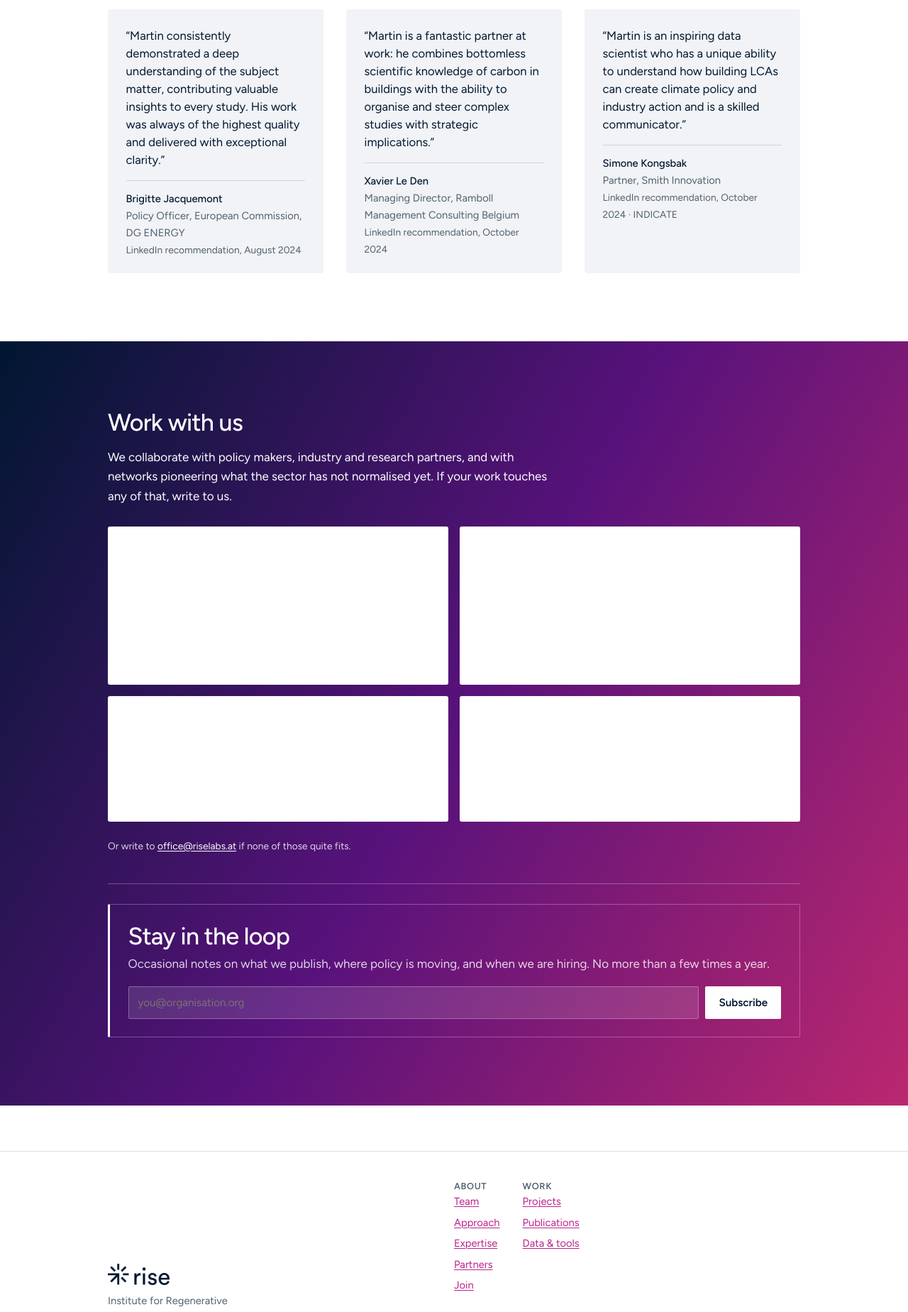
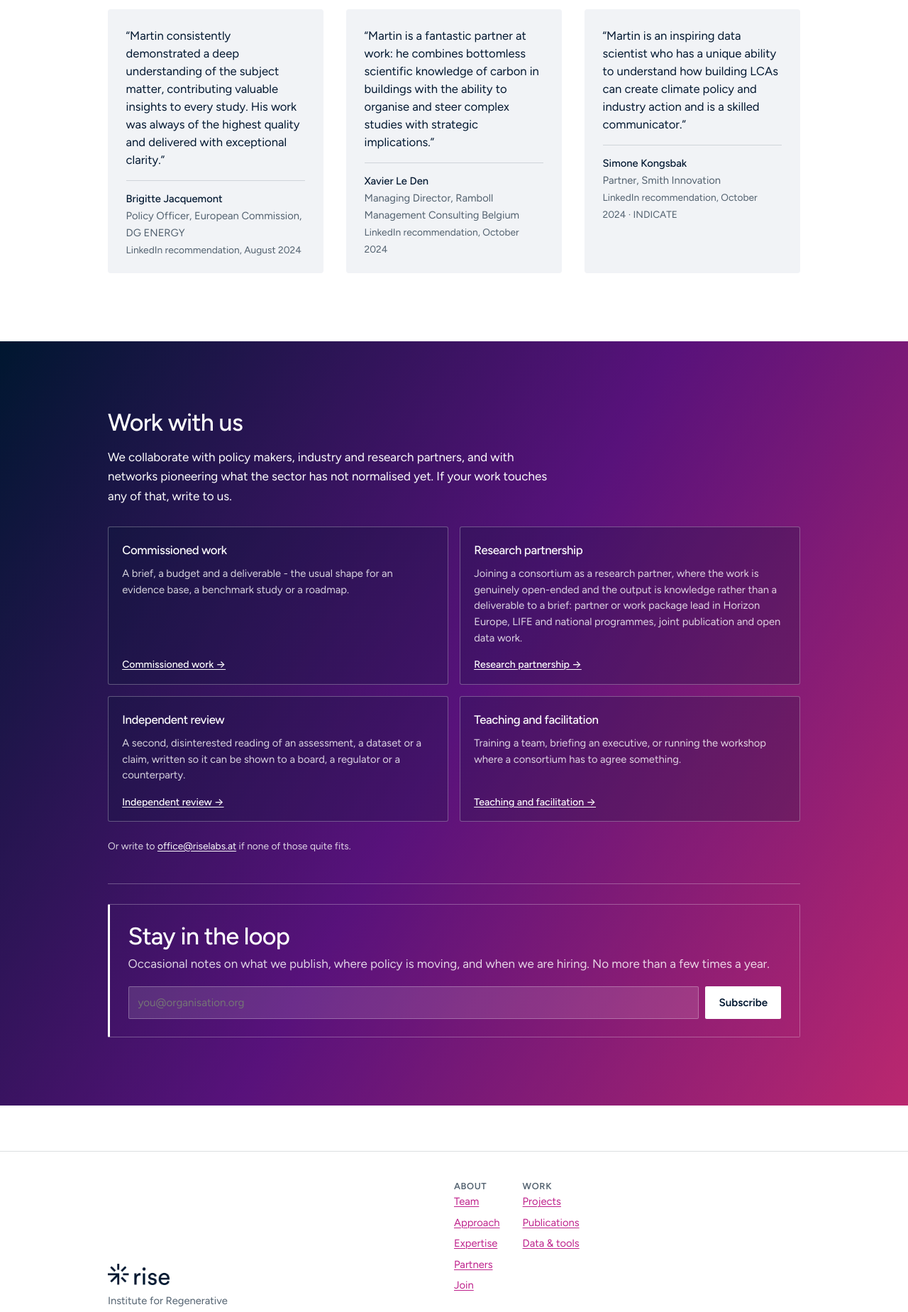
Before and after one commit to mroeck/riselabs.at, a Jekyll site: the page built from index.md, in a window 1280 px wide. Shown: the part 4086-5935 px from the top of the page at 71% size. Built offline with Jekyll 4.4.1, drawn with Linux system fonts in a browser that asks for light colours; some web fonts are replaced.

Commit message:
Give the closing band a bed for the panels inside it
The band redefines the ink to white, but anything inside it that paints
itself with the page colour kept doing so. In light theme that is a white
panel carrying white text: the engagement cards would have been four blank
rectangles. It did not show in the R1-R3 screenshots because the cards are
being rewritten on another branch, and it would have appeared only once both
landed.

So `--bg` is redefined on the band too, to a translucent navy. Panels inside
now get a bed that works with white ink in both themes, the gradient still
reads through them, and white on that bed measures 7.73:1 at the gradient's
worst point.

Co-Authored-By: Claude Opus 5 <noreply@anthropic.com>
Claude-Session: https://claude.ai/code/session_013yvRdL5WvGEbo8a8kksApF

```diff
--- a/assets/css/style.css
+++ b/assets/css/style.css
@@ -1338,6 +1338,14 @@ table.listing tr:hover td { background: var(--surface-2); }
    being given a colour: anything dropped in here inherits the right one. */
 .cta-band {
   background: var(--gradient-text-bed);
+  /* `--bg` is redefined too, and that is not cosmetic. Anything inside this
+     band that paints itself with the page colour - the engagement cards do -
+     would otherwise be a white panel in light theme while the band has just
+     set the ink to white: white text on a white card, invisible. A
+     translucent navy gives those panels a bed that works with white ink in
+     both themes and keeps the gradient readable through them. Measured:
+     white on this bed is 7.73:1 at the gradient's worst point. */
+  --bg:        rgba(0, 23, 48, 0.22);
   --ink:       #ffffff;
   --ink-soft:  rgba(255, 255, 255, 0.82);
   --accent:    #ffffff;
```
